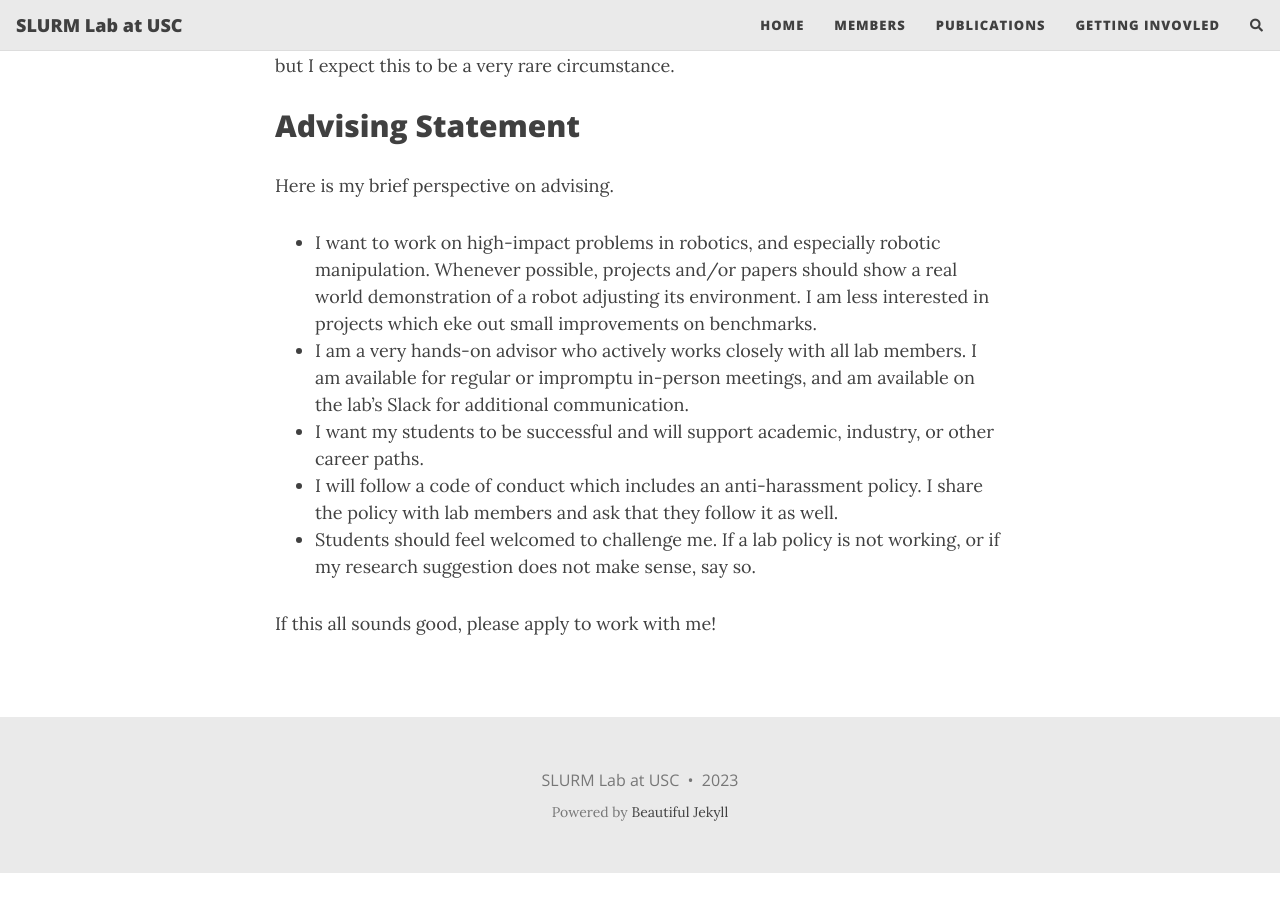
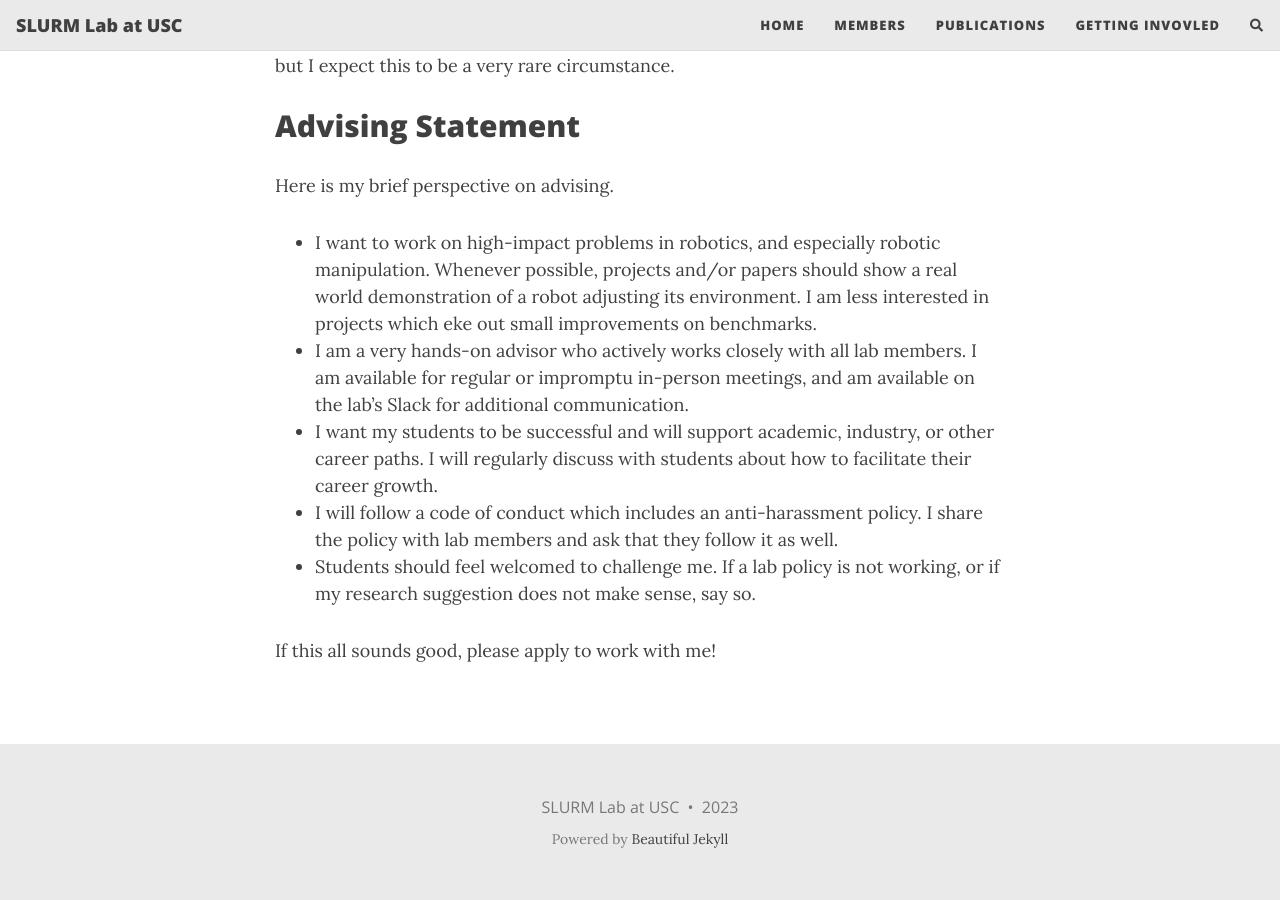
Before and after one commit to slurm-lab-usc/slurm-lab-usc.github.io, a Jekyll site: the page built from getting_involved.md, in a window 1280 px wide and 900 px high, scrolled down 1610 px. Built offline with Jekyll 4.4.1, drawn with Linux system fonts in a browser that asks for light colours; nearby versions of some CDN libraries; comment, search, counter and statistics services are not loaded; before the commit the page ends 2483 px from its top, so only the background shows below that.

Commit message:
Tweaks to advising statement

```diff
--- a/getting_involved.md
+++ b/getting_involved.md
@@ -72,7 +72,8 @@ projects which eke out small improvements on benchmarks.
 I am available for regular or impromptu in-person meetings, and am available on
 the lab's Slack for additional communication.
 - I want my students to be successful and will support academic, industry, or
-other career paths.
+  other career paths. I will regularly discuss with students about how to
+  facilitate their career growth.
 - I will follow a code of conduct which includes an anti-harassment policy.
 I share the policy with lab members and ask that they follow it as well.
 - Students should feel welcomed to challenge me. If a lab policy is not working,
```
